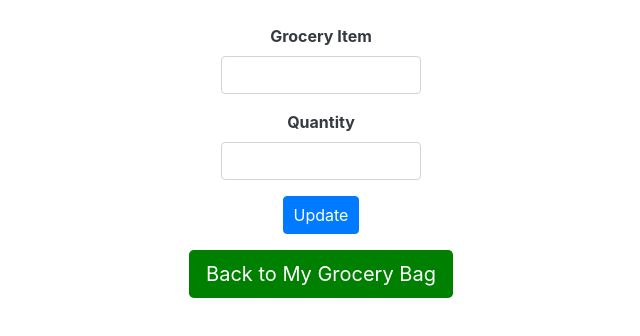
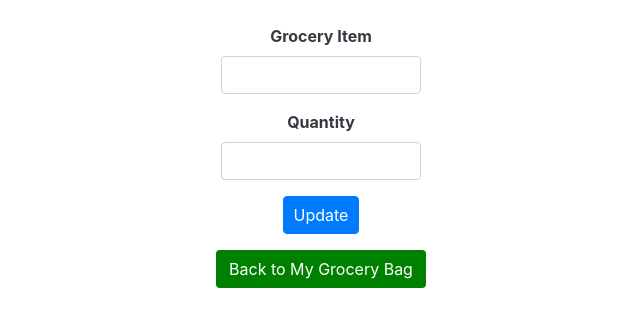
Before and after one commit to inbumbaek/grocery, a React (Create React App) app in the folder client/: page /updateGrocery/1 in a window 1280 px wide. Shown: the top 336 px of the page, without its empty margins (319-959 px from the left). Built offline with nearby package versions, Linux system fonts and the light colour scheme; no server answers.

Commit message:
edit button size

```diff
--- a/client/src/components/EditGrocery.js
+++ b/client/src/components/EditGrocery.js
@@ -64,7 +64,7 @@ const EditGrocery = (props) => {
                     <button type="submit" className="btn btn-primary custom-button btn-block">Update</button>
                 </div>
             </form>
-            <a href="/" className="btn btn-green-custom btn-lg mt-3">Back to My Grocery Bag</a>
+            <a href="/" className="btn btn-green-custom mt-3">Back to My Grocery Bag</a>
         </div>
     )
 }
```
